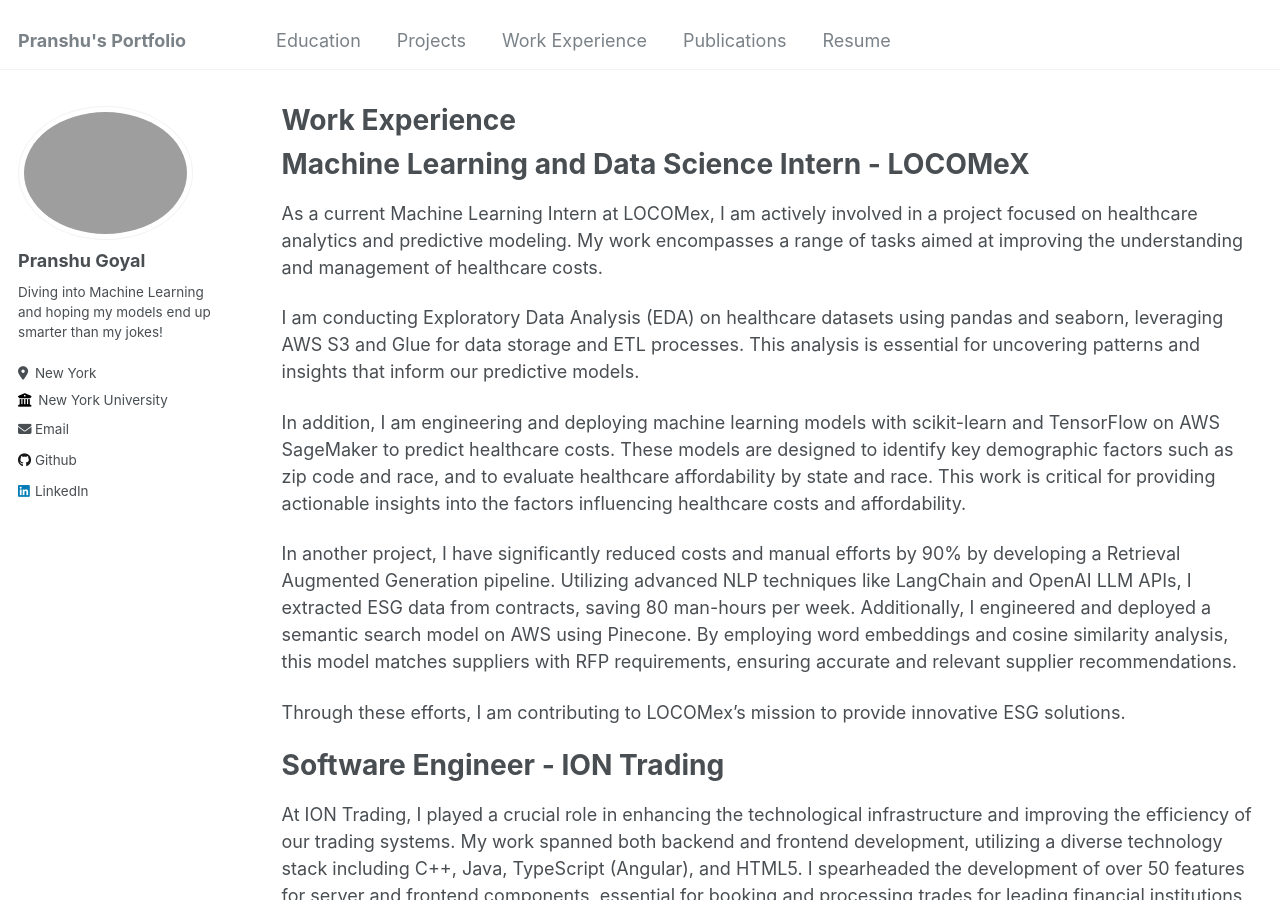
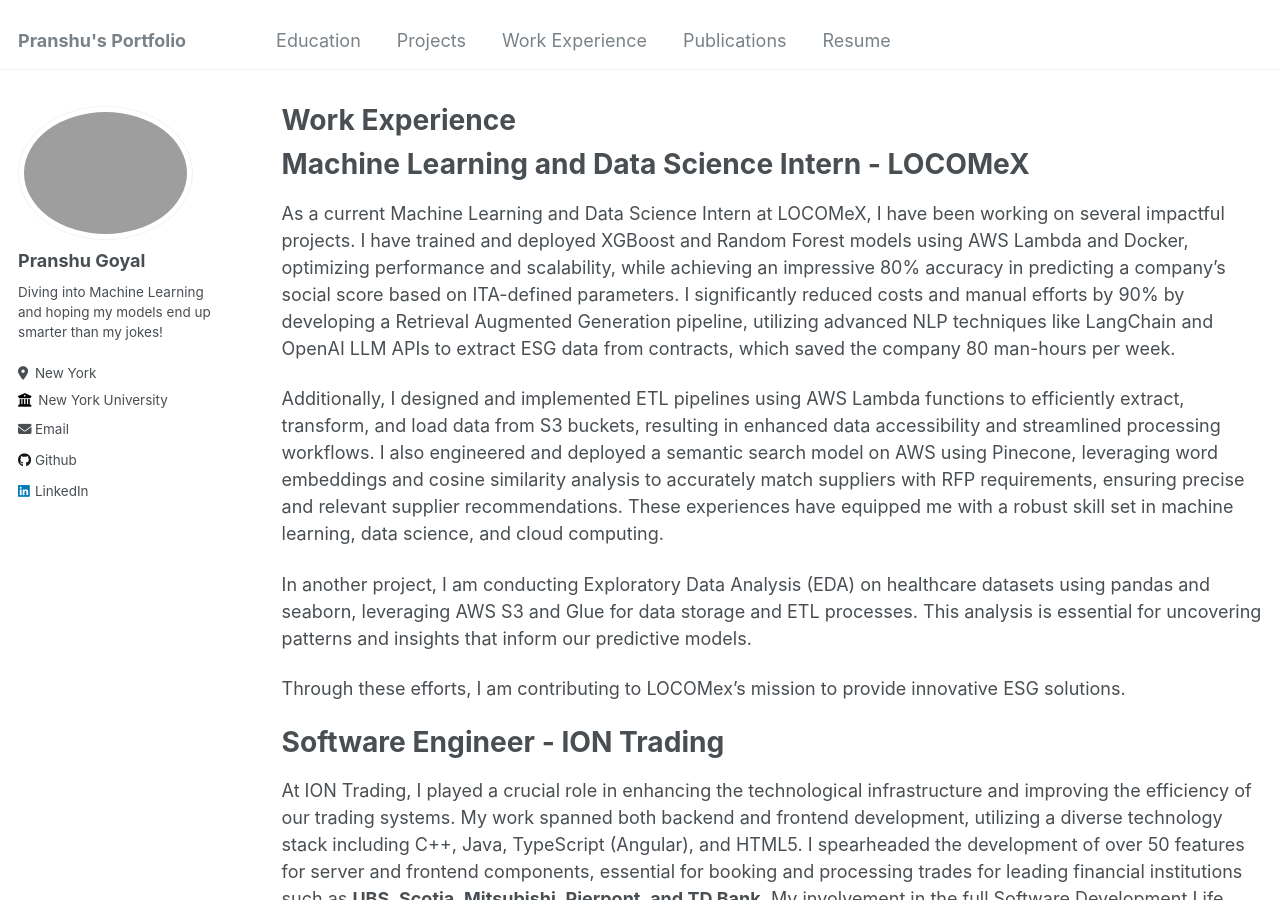
Before and after one commit to pranshu267/pranshu267.github.io, a Jekyll site: the page built from _pages/workex.md, in a window 1280 px wide and 900 px high. Built offline with Jekyll 4.4.1, drawn with Linux system fonts in a browser that asks for light colours.

Commit message:
Update workex.md

```diff
--- a/_pages/workex.md
+++ b/_pages/workex.md
@@ -9,13 +9,11 @@
 
 Machine Learning and Data Science Intern - LOCOMeX
 ======
-As a current Machine Learning Intern at LOCOMex, I am actively involved in a project focused on healthcare analytics and predictive modeling. My work encompasses a range of tasks aimed at improving the understanding and management of healthcare costs.
+As a current Machine Learning and Data Science Intern at LOCOMeX, I have been working on several impactful projects. I have trained and deployed XGBoost and Random Forest models using AWS Lambda and Docker, optimizing performance and scalability, while achieving an impressive 80% accuracy in predicting a company’s social score based on ITA-defined parameters. I significantly reduced costs and manual efforts by 90% by developing a Retrieval Augmented Generation pipeline, utilizing advanced NLP techniques like LangChain and OpenAI LLM APIs to extract ESG data from contracts, which saved the company 80 man-hours per week.
 
-I am conducting Exploratory Data Analysis (EDA) on healthcare datasets using pandas and seaborn, leveraging AWS S3 and Glue for data storage and ETL processes. This analysis is essential for uncovering patterns and insights that inform our predictive models.
+Additionally, I designed and implemented ETL pipelines using AWS Lambda functions to efficiently extract, transform, and load data from S3 buckets, resulting in enhanced data accessibility and streamlined processing workflows. I also engineered and deployed a semantic search model on AWS using Pinecone, leveraging word embeddings and cosine similarity analysis to accurately match suppliers with RFP requirements, ensuring precise and relevant supplier recommendations. These experiences have equipped me with a robust skill set in machine learning, data science, and cloud computing.
 
-In addition, I am engineering and deploying machine learning models with scikit-learn and TensorFlow on AWS SageMaker to predict healthcare costs. These models are designed to identify key demographic factors such as zip code and race, and to evaluate healthcare affordability by state and race. This work is critical for providing actionable insights into the factors influencing healthcare costs and affordability.
-
-In another project, I have significantly reduced costs and manual efforts by 90% by developing a Retrieval Augmented Generation pipeline. Utilizing advanced NLP techniques like LangChain and OpenAI LLM APIs, I extracted ESG data from contracts, saving 80 man-hours per week. Additionally, I engineered and deployed a semantic search model on AWS using Pinecone. By employing word embeddings and cosine similarity analysis, this model matches suppliers with RFP requirements, ensuring accurate and relevant supplier recommendations.
+In another project, I am conducting Exploratory Data Analysis (EDA) on healthcare datasets using pandas and seaborn, leveraging AWS S3 and Glue for data storage and ETL processes. This analysis is essential for uncovering patterns and insights that inform our predictive models.
 
 Through these efforts, I am contributing to LOCOMex's mission to provide innovative ESG solutions.
 
```
